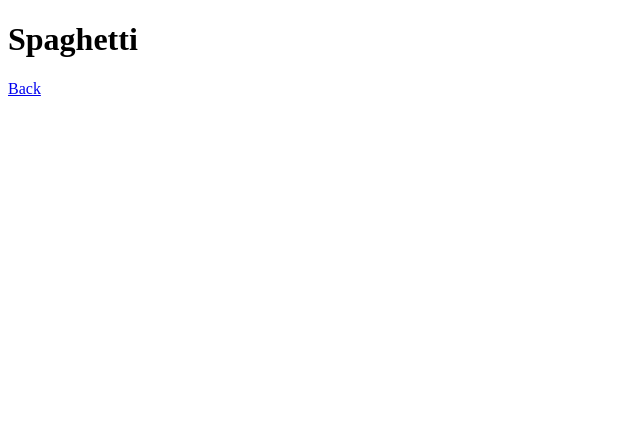
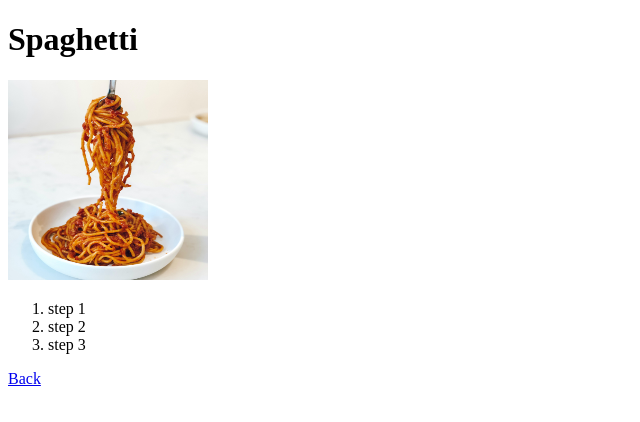
Before and after one commit to aaronclaytonj/odin-recipes, a plain HTML site: page recipes/spaghetti.html in a window 1280 px wide. Shown: the whole page, without its empty margins (0-640 px from the left). Drawn offline with Linux system fonts and the light colour scheme.

Commit message:
added images, added steps

```diff
--- a/recipes/spaghetti.html
+++ b/recipes/spaghetti.html
@@ -8,7 +8,13 @@
 </head>
 <body>
     <h1>Spaghetti</h1>
+    <img src="../img/spaghetti.jpg" width="200" height="200" alt="">
 
-    <footer><a href="../index.html">Back</a></footer>
+    <ol>
+        <li>step 1</li>
+        <li>step 2</li>
+        <li>step 3</li>
+    </ol>
+    <a href="../index.html">Back</a>
 </body>
 </html>
```
Also changed, not shown: recipes/lasagna.html (+7 -2 lines), recipes/pizza.html (+7 -1 lines), img/spaghetti.jpg (added), 2 other files.
